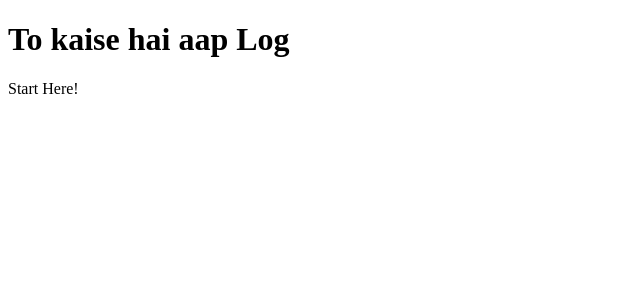
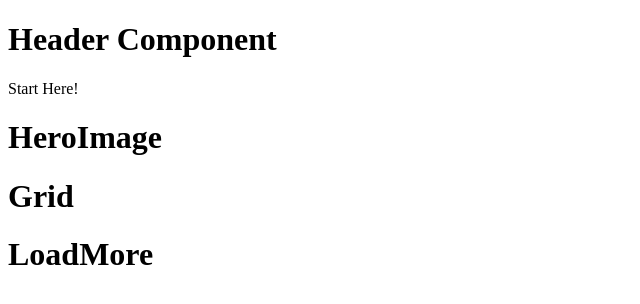
Before and after one commit to Manojj999/React-Movie-App, a React (Create React App) app: page / in a window 1280 px wide. Shown: the top 304 px of the page, without its empty margins (0-640 px from the left). Built offline with nearby package versions, Linux system fonts and the light colour scheme.

Commit message:
Created different empty Components

```diff
--- a/src/components/App.js
+++ b/src/components/App.js
@@ -1,6 +1,13 @@
-import React from 'react';
-import Header from './elements/Header';
+import React from "react";
+import Header from "./elements/Header";
+import Home from "./Home";
 
-const App = () => <div><Header/> Start Here! </div>;
+const App = () => (
+  <div>
+    <Header />
+    Start Here!
+    <Home />
+  </div>
+);
 
 export default App;
--- /dev/null
+++ b/src/components/Home.jsx
@@ -0,0 +1,47 @@
+import React,{useState,useEffect} from "react";
+import HeroImage from "./elements/HeroImage";
+import LoadMoreBt from "./elements/LoadMoreBt";
+import SearchBar from "./elements/SearchBar";
+import Spinner from "./elements/Spinner";
+import MovieThumb from "./elements/MovieThumb";
+import Grid from "./elements/Grid";
+import {
+  API_URL,
+  API_KEY,
+  IMAGE_BASE_URL,
+  BACKDROP_SIZE,
+  POSTER_SIZE,
+} from "../config";
+
+const Home = () => {
+    const[state , setState] =useState({movies:[]});
+    const[loading , setLoading] = useState(false);
+    const[error , setError] = useState(false);
+    console.log(state);
+
+    const fetchMovies = async endpoint => {
+        setError(false);
+        setLoading(true);
+
+        // try{
+        //     const result = await (await fetch(endpoint)).json();
+
+        // }
+        // cache(error){
+        //   console.log("error",error)
+        // }
+        // setLoading(false);
+
+    }
+  return (
+    <div>
+      <HeroImage />
+      <SearchBar />
+      <Grid />
+      <MovieThumb />
+      <Spinner />
+      <LoadMoreBt />
+    </div>
+  );
+};
+export default Home;
--- /dev/null
+++ b/src/components/elements/Grid.jsx
@@ -0,0 +1,10 @@
+import React from 'react';
+
+const Grid = () => {
+    return(
+        <div>
+            <h1>Grid</h1>
+        </div>
+    )
+}
+export default Grid;
--- a/src/components/elements/Header.jsx
+++ b/src/components/elements/Header.jsx
@@ -2,7 +2,7 @@ import React from 'react';
 const Header = () => {
     return(
         <div>
-            <h1>To kaise hai aap Log</h1>
+            <h1>Header Component</h1>
         </div>
     )
 }
--- /dev/null
+++ b/src/components/elements/HeroImage.jsx
@@ -0,0 +1,10 @@
+import React from 'react';
+
+const HeroImage = () => {
+    return(
+        <div>
+            <h1>HeroImage</h1>
+        </div>
+    )
+}
+export default HeroImage;
--- /dev/null
+++ b/src/components/elements/LoadMoreBt.jsx
@@ -0,0 +1,10 @@
+import React from 'react';
+
+const LoadMoreBt = () => {
+    return(
+        <div>
+            <h1>LoadMore</h1>
+        </div>
+    )
+}
+export default LoadMoreBt;
--- /dev/null
+++ b/src/components/elements/MovieThumb.jsx
@@ -0,0 +1,10 @@
+import React from 'react';
+
+const MovieThumb = () => {
+    return(
+        <div>
+
+        </div>
+    )
+}
+export default MovieThumb;
--- /dev/null
+++ b/src/components/elements/SearchBar.jsx
@@ -0,0 +1,10 @@
+import React from 'react';
+
+const SearchBar = () => {
+    return(
+        <div>
+
+        </div>
+    )
+}
+export default SearchBar;
--- /dev/null
+++ b/src/components/elements/Spinner.jsx
@@ -0,0 +1,10 @@
+import React from 'react';
+
+const Spinner = () => {
+    return(
+        <div>
+
+        </div>
+    )
+}
+export default Spinner;
```
Also changed, not shown: 1 other file (tests, documents, lock files or other folders).
